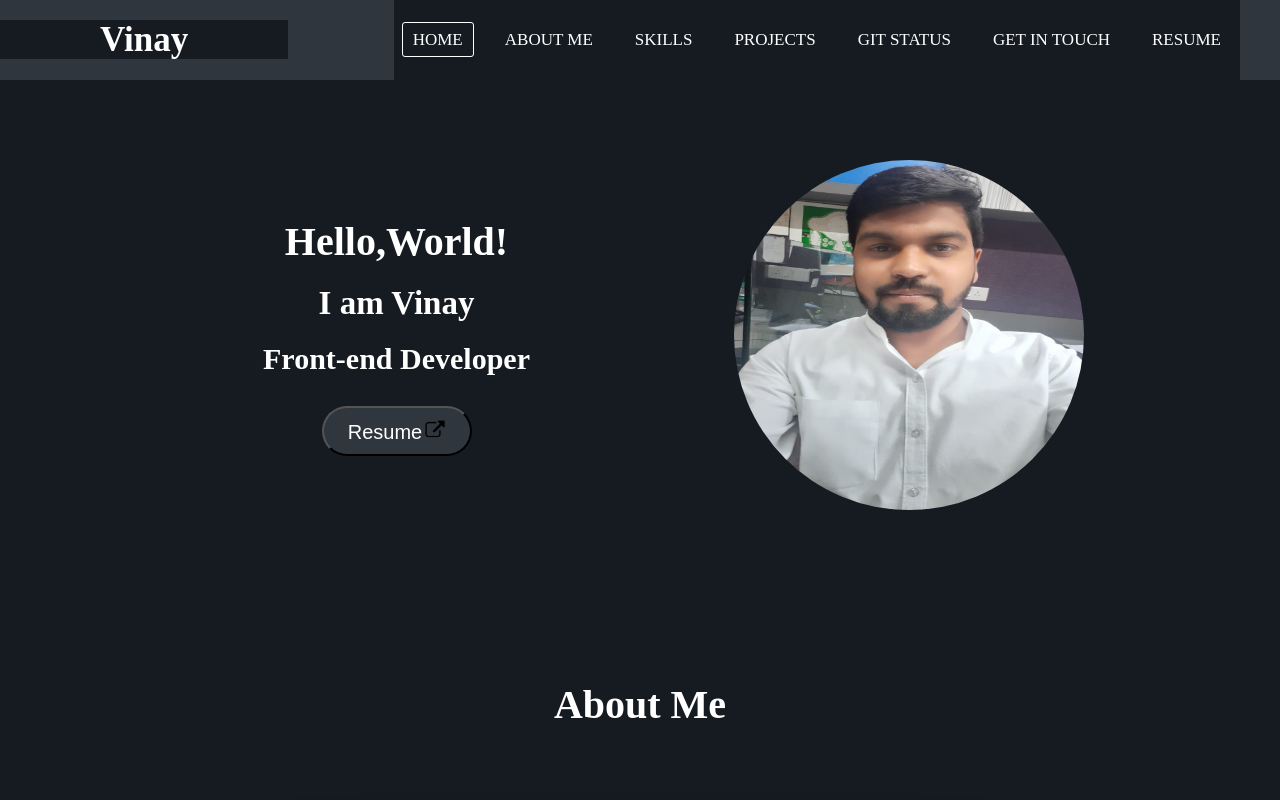
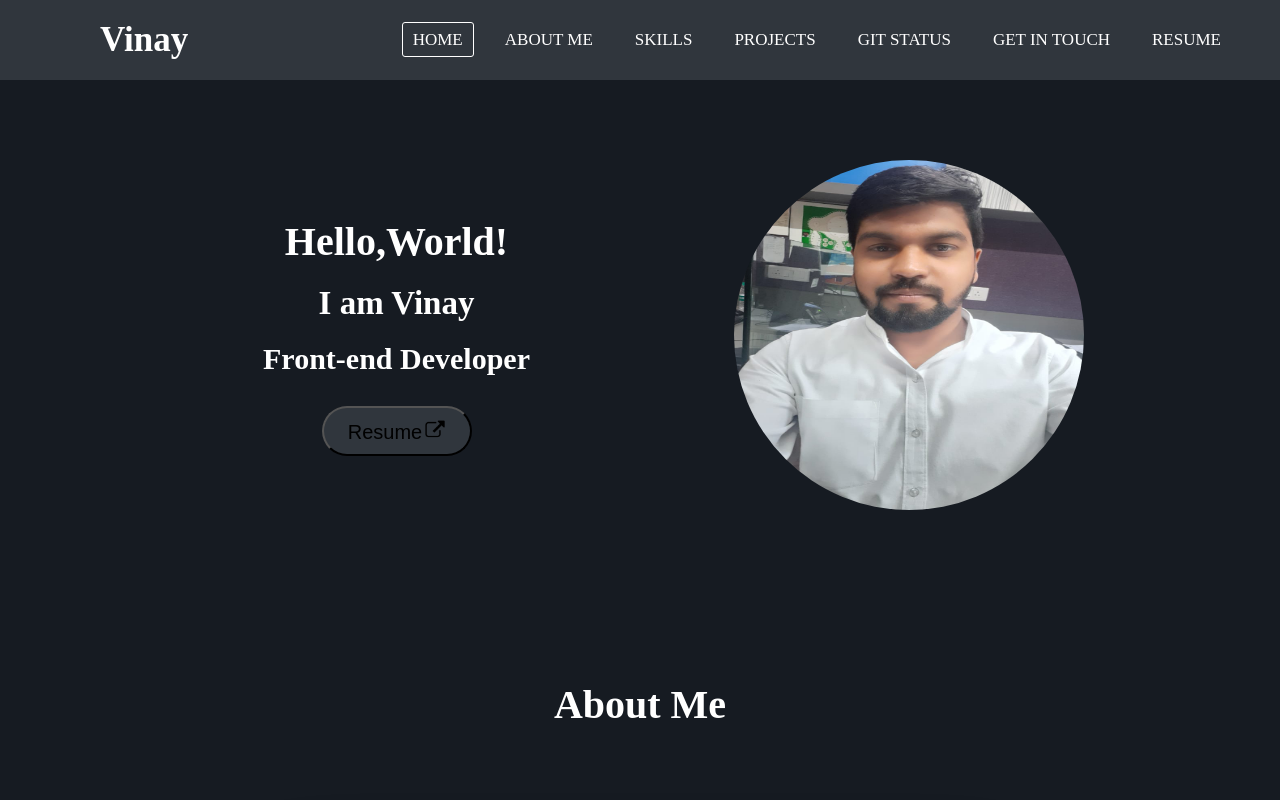
Before and after one commit to VinayPrajapati04/Portfolio, a plain HTML site: page index.html in a window 1280 px wide. Shown: the top 800 px of the page. Drawn offline with nearby package versions, Linux system fonts and the light colour scheme.

Commit message:
added some changes

```diff
--- a/index.html
+++ b/index.html
@@ -15,7 +15,7 @@
     <link rel="stylesheet" href="./css/responsive.css">
     <style>
 
-*,html,body {
+html,body {
     background-color: #161b22;
     color: white;
 
@@ -325,34 +325,6 @@
 
 
 
-
-
-
-
-
-
-
-
-
-
-
-
-
-
-
-
-
-
-
-
-
-
-
-
-
-
-
-
 </body>
 </html>
 <script src="./index.js"></script>
```
